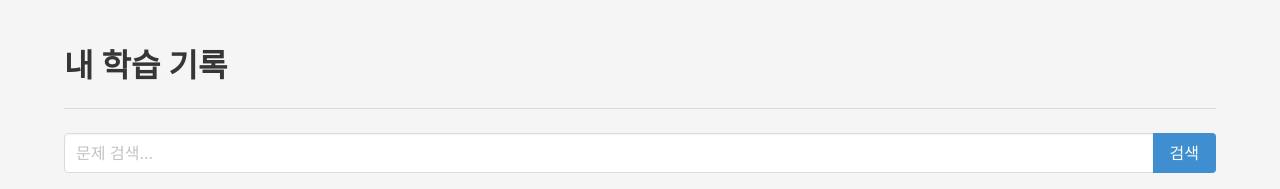
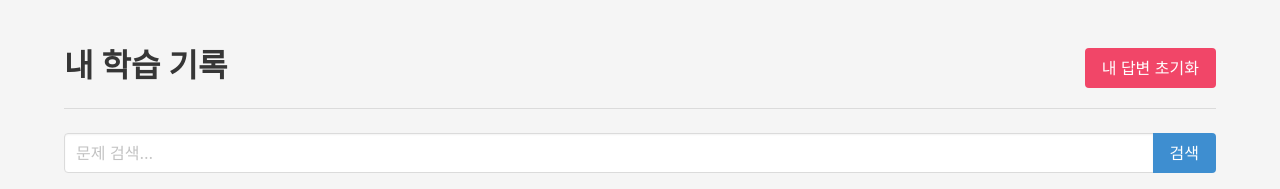
Before and after one commit to JunPyo0117/jungle-first-Project, a Flask app: template templates/my_study.html in a window 1280 px wide. Shown: the part 52-241 px from the top of the page. Run offline with Flask 3, Linux system fonts and the light colour scheme; the template is opened without the code that fills it, so the values that code supplies are empty.

Commit message:
내 답변 초기화

```diff
--- a/app.py
+++ b/app.py
@@ -208,7 +208,8 @@ def saveNewAnswer(payload):
 
     ### 디코딩
     try:
-        decoded = jwt.decode(page_token, PAGE_SECRET, algorithms=['HS256'], options={"verify_iat": True}, leeway=5)  # 5초 허용)
+        decoded = jwt.decode(page_token, PAGE_SECRET, algorithms=['HS256'], options={"verify_iat": True},
+                             leeway=5)  # 5초 허용)
         started_at = decoded.get("iat")
 
         if started_at is None:
@@ -236,18 +237,20 @@ def saveNewAnswer(payload):
          'content': answer_content})
     return redirect(url_for('study'))
 
+
 # 답변 수정 페이지
 @app.route('/answers/<answer_id>', methods=['GET'])
 @token_required
 def editPage(payload, answer_id):
     my_id = payload['user_id']
-    answer = answers.find_one({'_id':ObjectId(answer_id)})
-    question = questions.find_one({'_id':ObjectId(answer['question_id'])})
+    answer = answers.find_one({'_id': ObjectId(answer_id)})
+    question = questions.find_one({'_id': ObjectId(answer['question_id'])})
     writer_id = answer['writer_id']
-    if (my_id != writer_id):        # 사용자 != 작성자
+    if (my_id != writer_id):  # 사용자 != 작성자
         return redirect(url_for('myStudy'))
 
-    return render_template('editor.html', question = question, answer = answer)
+    return render_template('editor.html', question=question, answer=answer)
+
 
 # 수정 값 저장
 @app.route('/answers/<answer_id>', methods=['POST'])
@@ -259,8 +262,10 @@ def edit(payload, answer_id):
     if answer_content is None or answer_content.replace(" ", "") == "":
         return redirect(url_for('orderAnswer', mine=True, question_id=question_id))
 
-    answers.update_one({'_id': ObjectId(answer_id)}, {'$set' : {'content': answer_content, 'updated_at': datetime.datetime.now()}})
+    answers.update_one({'_id': ObjectId(answer_id)},
+                       {'$set': {'content': answer_content, 'updated_at': datetime.datetime.now()}})
     return redirect(url_for('orderAnswer', mine=True, question_id=question_id))
+
 
 # 내 학습 목록
 @app.route('/mystudy', methods=['GET'])
@@ -336,15 +341,15 @@ def myStudy(payload):
         paginated_data = combined_data[start_idx:end_idx]
 
     return render_template('my_study.html',
-                         category=categoryList,
-                         active_cate=active_cate,
-                         answers=paginated_data,
-                         query=query,
-                         current_page=page,
-                         total_pages=total_pages,
-                         show_pagination=active_cate != 'All',
-                         start_page=start_page,
-                         end_page=end_page)
+                           category=categoryList,
+                           active_cate=active_cate,
+                           answers=paginated_data,
+                           query=query,
+                           current_page=page,
+                           total_pages=total_pages,
+                           show_pagination=active_cate != 'All',
+                           start_page=start_page,
+                           end_page=end_page)
 
 
 # 답변 보기
@@ -364,7 +369,7 @@ def orderAnswer(payload, question_id):
 
     mine = request.args.get('mine') == 'true'
     if mine:
-        all_answers  = list(answers.find({'question_id': question_id, 'writer_id': my_id}))
+        all_answers = list(answers.find({'question_id': question_id, 'writer_id': my_id}))
         print(all_answers)
     else:
         all_answers = list(answers.find({'question_id': question_id}))
@@ -384,8 +389,9 @@ def orderAnswer(payload, question_id):
         }))
 
     return render_template('order_answer.html',
-                         question=question,
-                         answers=all_answers)
+                           question=question,
+                           answers=all_answers)
+
 
 # 다른 사람의 답변 좋아요
 @app.route('/like_answer', methods=['POST'])
@@ -440,5 +446,17 @@ def likeAnswer(payload):
         "is_liked": is_liked
     })
 
+
+# 답변 전체 삭제
+@app.route('/remove_all', methods=['POST'])
+@token_required
+def removeAll(payload):
+    try:
+        answers.delete_many({'writer_id': payload['user_id']})
+        return jsonify({'message': 'Deletion completed successfully', 'status': 'success'})
+    except Exception:
+        return jsonify({'message': 'Deletion failed', 'status': 'error'}), 200
+
+
 if __name__ == '__main__':
     app.run('0.0.0.0', port=9000, debug=True)
--- a/templates/my_study.html
+++ b/templates/my_study.html
@@ -6,6 +6,13 @@
     <link rel="stylesheet" href="https://cdn.jsdelivr.net/npm/bulma@0.9.4/css/bulma.min.css">
     <link rel="stylesheet" href="https://cdnjs.cloudflare.com/ajax/libs/font-awesome/6.0.0/css/all.min.css">
     <title>내 학습</title>
+    <style>
+        .top-section {
+            display: flex;
+            flex-direction: row;
+            justify-content: space-between;
+        }
+    </style>
 </head>
 <body class="has-background-light">
 <nav class="navbar is-primary" role="navigation" aria-label="main navigation">
@@ -19,7 +26,10 @@
 
 <section class="section">
     <div class="container">
+        <div class="top-section">
             <h1 class="title">내 학습 기록</h1>
+            <button class="button is-danger" onclick="removeAll()">내 답변 초기화</button>
+        </div>
         <!-- 카테고리 탭 -->
         <div class="tabs is-centered">
             <ul>
@@ -33,7 +43,8 @@
         <form method="get" action="{{ url_for('myStudy') }}" class="mb-4">
             <div class="field has-addons">
                 <div class="control is-expanded">
-                  <input class="input" type="text" name="q" placeholder="문제 검색..." value="{{ request.args.get('q', '') }}">
+                    <input class="input" type="text" name="q" placeholder="문제 검색..."
+                           value="{{ request.args.get('q', '') }}">
                 </div>
                 <div class="control">
                     <button class="button is-info" type="submit">
@@ -75,7 +86,8 @@
                             {% endif %}
                         </td>
                         <td>
-                                <a href="{{url_for('orderAnswer', question_id=answer.question._id,  mine='true')}}" class="button is-small is-info">
+                            <a href="{{ url_for('orderAnswer', question_id=answer.question._id,  mine='true') }}"
+                               class="button is-small is-info">
                                     <span class="icon">
                                         <i class="fas fa-eye"></i>
                                     </span>
@@ -83,7 +95,8 @@
                             </a>
                         </td>
                         <td>
-                                <a href="{{ url_for('orderAnswer', question_id=answer.question._id) }}" class="button is-small is-primary">
+                            <a href="{{ url_for('orderAnswer', question_id=answer.question._id) }}"
+                               class="button is-small is-primary">
                                     <span class="icon">
                                         <i class="fas fa-users"></i>
                                     </span>
@@ -101,7 +114,8 @@
                 <ul class="pagination-list">
                     {% if current_page > 2 %}
                         <li>
-                        <a href="{{ url_for('myStudy', cate=active_cate, page=1, q=query) }}" class="pagination-link">1</a>
+                            <a href="{{ url_for('myStudy', cate=active_cate, page=1, q=query) }}"
+                               class="pagination-link">1</a>
                         </li>
                         {% if current_page > 3 %}
                             <li><span class="pagination-ellipsis">&hellip;</span></li>
@@ -122,7 +136,8 @@
                             <li><span class="pagination-ellipsis">&hellip;</span></li>
                         {% endif %}
                         <li>
-                        <a href="{{ url_for('myStudy', cate=active_cate, page=total_pages, q=query) }}" class="pagination-link">
+                            <a href="{{ url_for('myStudy', cate=active_cate, page=total_pages, q=query) }}"
+                               class="pagination-link">
                                 {{ total_pages }}
                             </a>
                         </li>
@@ -132,5 +147,21 @@
         {% endif %}
     </div>
 </section>
+<script>
+    function removeAll() {
+        fetch("/remove_all", {
+            method: "POST",
+            headers: {"Content-Type": "application/json"},
+            body: JSON.stringify({})
+        }).then(res => {
+            if (res.status === 200) {
+                alert("삭제에 성공하였습니다.");
+                location.reload(true);
+            } else {
+                 alert("삭제에 실패하였습니다.");
+            }
+        })
+    }
+</script>
 </body>
 </html>
```
Lines whose indentation alone changed are shown as unchanged.
